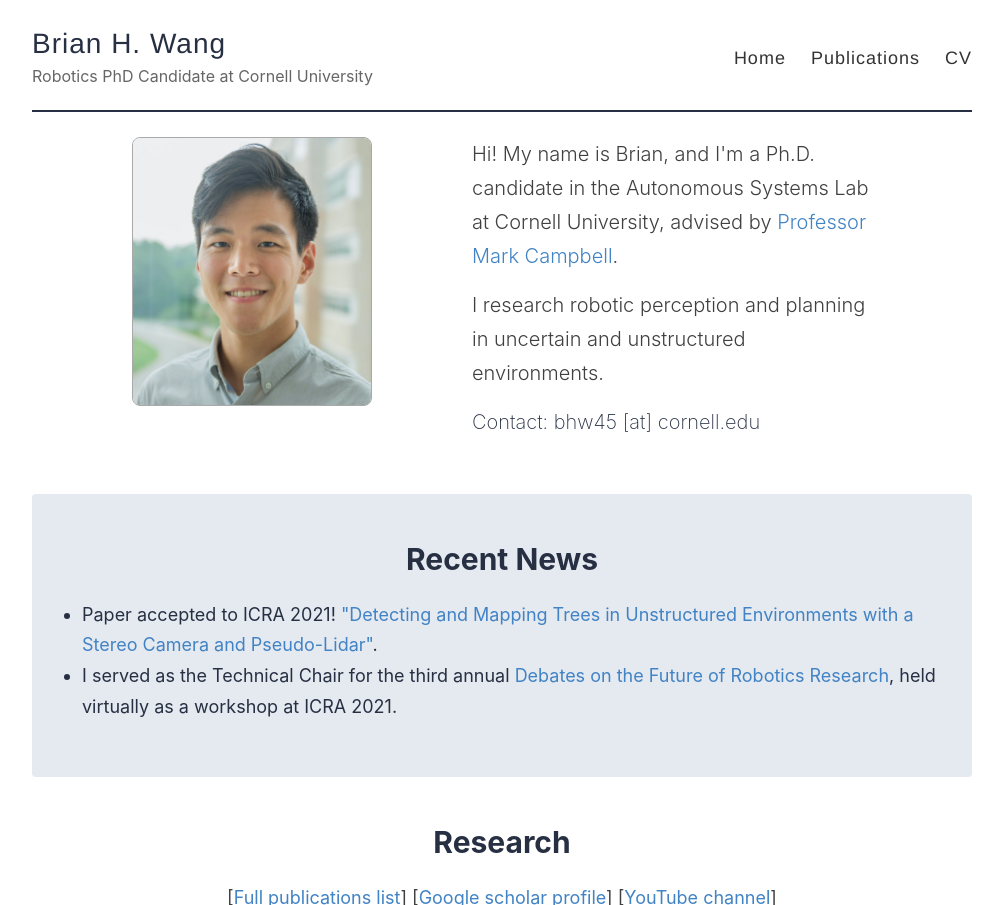
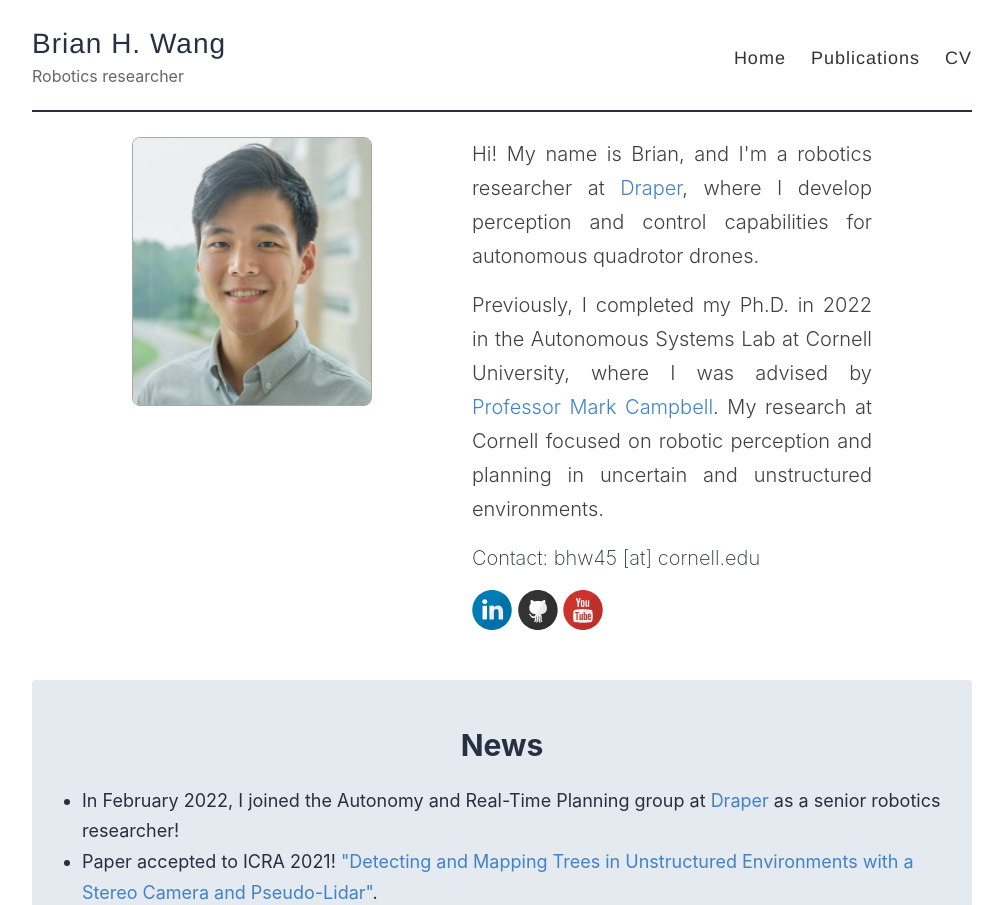
Before and after one commit to brian-h-wang/brian-h-wang.github.io, a Jekyll site: the page built from index.html, in a window 1280 px wide, cut to the strip 0-905 px from the top of the page. Shown: the whole strip, without its empty margins (138-1141 px from the left). Built offline with Jekyll 4.4.1, drawn with Linux system fonts in a browser that asks for light colours; the list of posts is cut into pages by our own code; some of the changed text lies outside the part shown.

Commit message:
Updates for post-phd
Updated my personal info with my PhD graduation. Removed about me. Added
LinkedIn, etc buttons under the intro paragraph.

```diff
--- a/_config.yml
+++ b/_config.yml
@@ -9,7 +9,7 @@ name: Brian H. Wang
 author: Brian Wang
 
 # Short bio or description (displayed in the header)
-description: Robotics PhD Candidate at Cornell University
+description: Robotics researcher
 
 # URL of your avatar or profile pic (you could use your GitHub profile pic)
 avatar: /images/brian.jpg
--- a/_includes/svg-icons.html
+++ b/_includes/svg-icons.html
@@ -1,14 +1,28 @@
-{% if site.footer-links.dribbble %}<a href="https://dribbble.com/{{ site.footer-links.dribbble }}"><i class="svg-icon dribbble"></i></a>{% endif %}
-{% if site.footer-links.email %}<a href="mailto:{{ site.footer-links.email }}"><i class="svg-icon email"></i></a>{% endif %}
-{% if site.footer-links.facebook %}<a href="https://www.facebook.com/{{ site.footer-links.facebook }}"><i class="svg-icon facebook"></i></a>{% endif %}
-{% if site.footer-links.flickr %}<a href="https://www.flickr.com/{{ site.footer-links.flickr }}"><i class="svg-icon flickr"></i></a>{% endif %}
-{% if site.footer-links.github %}<a href="https://github.com/{{ site.footer-links.github }}"><i class="svg-icon github"></i></a>{% endif %}
-{% if site.footer-links.instagram %}<a href="https://instagram.com/{{ site.footer-links.instagram }}"><i class="svg-icon instagram"></i></a>{% endif %}
-{% if site.footer-links.linkedin %}<a href="https://www.linkedin.com/in/{{ site.footer-links.linkedin }}"><i class="svg-icon linkedin"></i></a>{% endif %}
-{% if site.footer-links.pinterest %}<a href="https://www.pinterest.com/{{ site.footer-links.pinterest }}"><i class="svg-icon pinterest"></i></a>{% endif %}
+{% if site.footer-links.dribbble %}<a href="https://dribbble.com/{{ site.footer-links.dribbble }}"><i
+        class="svg-icon dribbble"></i></a>{% endif %}
+{% if site.footer-links.email %}<a href="mailto:{{ site.footer-links.email }}"><i class="svg-icon email"></i></a>{%
+endif %}
+{% if site.footer-links.linkedin %}<a href="https://www.linkedin.com/in/{{ site.footer-links.linkedin }}"><i
+        class="svg-icon linkedin"></i></a>{% endif %}
+{% if site.footer-links.facebook %}<a href="https://www.facebook.com/{{ site.footer-links.facebook }}"><i
+        class="svg-icon facebook"></i></a>{% endif %}
+{% if site.footer-links.flickr %}<a href="https://www.flickr.com/{{ site.footer-links.flickr }}"><i
+        class="svg-icon flickr"></i></a>{% endif %}
+{% if site.footer-links.github %}<a href="https://github.com/{{ site.footer-links.github }}"><i
+        class="svg-icon github"></i></a>{% endif %}
+{% if site.footer-links.instagram %}<a href="https://instagram.com/{{ site.footer-links.instagram }}"><i
+        class="svg-icon instagram"></i></a>{% endif %}
+{% if site.footer-links.pinterest %}<a href="https://www.pinterest.com/{{ site.footer-links.pinterest }}"><i
+        class="svg-icon pinterest"></i></a>{% endif %}
 {% if site.footer-links.rss %}<a href="{{ site.baseurl }}/feed.xml"><i class="svg-icon rss"></i></a>{% endif %}
-{% if site.footer-links.twitter %}<a href="https://www.twitter.com/{{ site.footer-links.twitter }}"><i class="svg-icon twitter"></i></a>{% endif %}
-{% if site.footer-links.stackoverflow %}<a href="http://stackoverflow.com/{{ site.footer-links.stackoverflow }}"><i class="svg-icon stackoverflow"></i></a>{% endif %}
-{% if site.footer-links.youtube %}<a href="https://youtube.com/{{ site.footer-links.youtube }}"><i class="svg-icon youtube"></i></a>{% endif %}
-{% if site.footer-links.googleplus %}<a href="https://plus.google.com/{{ site.footer-links.googleplus }}"><i class="svg-icon googleplus"></i></a>{% endif %}
-{% if site.footer-links.playconsole %}<a href="https://play.google.com/store/apps/dev?id={{ site.footer-links.playconsole }}"><i class="svg-icon playconsole"></i></a>{% endif %}
+{% if site.footer-links.twitter %}<a href="https://www.twitter.com/{{ site.footer-links.twitter }}"><i
+        class="svg-icon twitter"></i></a>{% endif %}
+{% if site.footer-links.stackoverflow %}<a href="http://stackoverflow.com/{{ site.footer-links.stackoverflow }}"><i
+        class="svg-icon stackoverflow"></i></a>{% endif %}
+{% if site.footer-links.youtube %}<a href="https://youtube.com/{{ site.footer-links.youtube }}"><i
+        class="svg-icon youtube"></i></a>{% endif %}
+{% if site.footer-links.googleplus %}<a href="https://plus.google.com/{{ site.footer-links.googleplus }}"><i
+        class="svg-icon googleplus"></i></a>{% endif %}
+{% if site.footer-links.playconsole %}<a
+    href="https://play.google.com/store/apps/dev?id={{ site.footer-links.playconsole }}"><i
+        class="svg-icon playconsole"></i></a>{% endif %}
--- a/_layouts/home.html
+++ b/_layouts/home.html
@@ -3,6 +3,7 @@ layout: default
 ---
 
 <!--<article class="page">-->
+
 <head>
     <title>Homepage</title>
     <link rel="stylesheet" type="text/css" href="{{ site.baseurl }}/assets/style.css" />
@@ -23,17 +24,28 @@ layout: default
 
         <div class="intro-bio">
             <p>
-            Hi! My name is Brian, and I'm a Ph.D. candidate in the Autonomous Systems Lab at Cornell University, advised by <a
-                href="https://www.mae.cornell.edu/faculty-directory/mark-campbell">Professor Mark Campbell</a>.</p>
+                Hi! My name is Brian, and I'm a robotics researcher at <a href="https://www.draper.com/">Draper</a>,
+                where I develop
+                perception and control capabilities for autonomous quadrotor drones.
+            </p>
 
             <p>
-            I research robotic perception and planning in uncertain and unstructured environments.
+                Previously, I completed my Ph.D. in 2022 in the Autonomous Systems Lab at Cornell University, where I
+                was advised by <a href="https://campbell.mae.cornell.edu/">Professor Mark Campbell</a>.
+                My research at Cornell focused on robotic perception and planning in uncertain and unstructured
+                environments.
             </p>
 
             <div class="contact">
                 <p>
                     Contact: bhw45 [at] cornell.edu
                 </p>
+                <a href="https://www.linkedin.com/in/{{ site.footer-links.linkedin }}" target="_blank"><i
+                        class="svg-icon linkedin"></i></a>
+                <a href="https://github.com/{{ site.footer-links.github }}" target="_blank"><i
+                        class="svg-icon github"></i></a>
+                <a href="https://youtube.com/{{ site.footer-links.youtube }}" target="_blank"><i
+                        class="svg-icon youtube"></i></a>
             </div>
 
         </div>
@@ -41,8 +53,11 @@ layout: default
 
     <!--<div class="flex-parent">-->
     <div class="container" id="recent-news">
-        <h1>Recent News</h1>
+        <h1>News</h1>
         <ul>
+            <li>In February 2022, I joined the Autonomy and Real-Time Planning group at <a
+                    href="https://www.draper.com/">Draper</a>
+                as a senior robotics researcher!</li>
             <li>Paper accepted to ICRA 2021! <a href="https://arxiv.org/abs/2103.15967">"Detecting and Mapping Trees in
                     Unstructured Environments with a Stereo Camera and Pseudo-Lidar"</a>.
             </li>
@@ -66,9 +81,12 @@ layout: default
             <img src="images/tree_detection.gif">
             <div class="project-description">
                 <h3>Pseudo-lidar 3-D Obstacle Detection</h3>
-        <p>A pipeline for stereo camera-based 3-D object detection, using SLAM point cloud fusion to generate detector training data.</p>
-            <div class="citation"><b>Brian H. Wang</b>, Carlos Diaz-Ruiz, Jacopo Banfi, and Mark Campbell. "Detecting and Mapping Trees in
-                Unstructured Environments with a Stereo Camera and Pseudo-Lidar." IEEE International Conference on Robotics
+                <p>A pipeline for stereo camera-based 3-D object detection, using SLAM point cloud fusion to generate
+                    detector training data.</p>
+                <div class="citation"><b>Brian H. Wang</b>, Carlos Diaz-Ruiz, Jacopo Banfi, and Mark Campbell.
+                    "Detecting and Mapping Trees in
+                    Unstructured Environments with a Stereo Camera and Pseudo-Lidar." IEEE International Conference on
+                    Robotics
                     and Automation (ICRA), 2021.</div>
                 <p>
                     [<a href="https://arxiv.org/pdf/2103.15967.pdf">pdf</a>]
@@ -80,11 +98,14 @@ layout: default
             <img src="images/ldls.gif">
             <div class="project-description">
                 <h3>LDLS: Label Diffusion Lidar Segmentation</h3>
-            <p>Lidar point cloud instance segmentation, using camera information to avoid any need for labeled 3-D training data.</p>
+                <p>Lidar point cloud instance segmentation, using camera information to avoid any need for labeled 3-D
+                    training data.</p>
 
                 <div class="citation">
-                <b>Brian H. Wang</b>, Wei-Lun Chao, Yan Wang, Bharath Hariharan, Kilian Q Weinberger, and Mark Campbell.
-                "LDLS: 3-D Object Segmentation Through Label Diffusion From 2-D Images." IEEE Robotics and Automation
+                    <b>Brian H. Wang</b>, Wei-Lun Chao, Yan Wang, Bharath Hariharan, Kilian Q Weinberger, and Mark
+                    Campbell.
+                    "LDLS: 3-D Object Segmentation Through Label Diffusion From 2-D Images." IEEE Robotics and
+                    Automation
                     Letters (RA-L), 2019.
                 </div>
 
@@ -97,20 +118,5 @@ layout: default
 
     </section>
 
-<section class="about-me">
-    <h1>About Me</h1>
-
-    <p>I began my PhD studies at Cornell in 2016. Previously, I received my B.A. in Computer Science, also from Cornell.</p>
-
-    <p>As a PhD student, I've supervised undergraduate and masters' students in the Autonomous Systems Lab, working on projects including autonomous driving algorithms, robotics simulation, and SLAM (Simultaneous Localization and Mapping) based on 3-D object detection landmarks.</p>
-
-    <p>As a teaching assistant for MAE 5180, Autonomous Mobile Robots, I've also instructed Cornell students on fundamental robotics algorithms for estimation (including Kalman and particle filtering), mapping, SLAM, and path planning. I went on to develop course materials, exercises, and animations for the
-        <a href="https://courses.cornell.edu/preview_program.php?catoid=41&poid=20920">upcoming robotics program offered by eCornell</a>.</p>
-
-    <p>During Fall 2019, I interned at <a href="https://www.draper.com/">Draper Laboratory</a> in Cambridge, MA, where I worked on vision-based control for autonomous quadrotor drones.</p>
-
-    <p>When not working I enjoy snowboarding, rock climbing, and going on hikes around Ithaca, NY. I'm also a second degree black belt in Taekwondo, and as a Cornell student I competed in intercollegiate tournaments in the Eastern Collegiate Taekwondo Conference.</p>
-
-</section>
 </body>
 <!--</article>-->
--- a/_sass/_homepage.scss
+++ b/_sass/_homepage.scss
@@ -9,6 +9,8 @@
 
 .intro-bio p {
   margin-top: 0;
+  text-align: justify;
+  text-justify: inter-word;
 }
 
 section {
```
Lines whose indentation alone changed are shown as unchanged.
